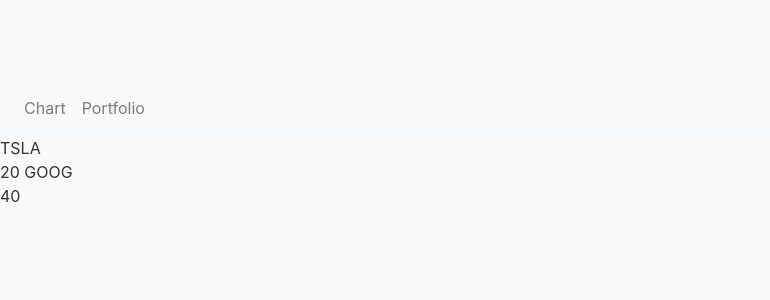
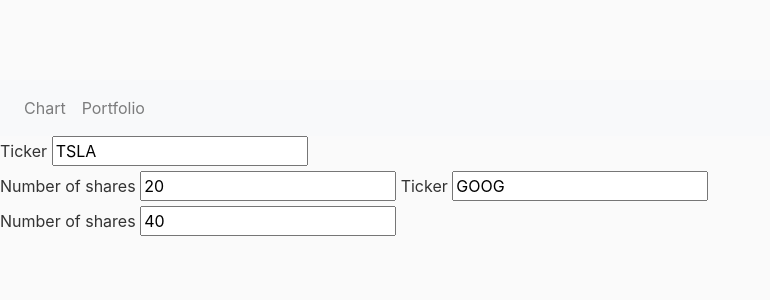
Before and after one commit to NateLeeP/Finance-App, a Flask app: page /portfolio in a window 1280 px wide. Shown: the top 300 px of the page, without its empty margins (0-770 px from the left). Run offline with Flask 2, Linux system fonts and the light colour scheme; some libraries are stand-ins or nearby versions.

Commit message:
Changes to 'portfolio.html'

```diff
--- a/financeapp/templates/portfolio.html
+++ b/financeapp/templates/portfolio.html
@@ -4,8 +4,8 @@
 
 {% for portfolio_entry in form.holdings %}
   {{portfolio_entry.hidden_tag()}}
-  {{portfolio_entry.ticker.data}} <br>
-  {{portfolio_entry.shares.data}}
+  {{portfolio_entry.ticker.label}} {{portfolio_entry.ticker}}<br>
+  {{portfolio_entry.shares.label}} {{portfolio_entry.shares}}
 
 {% endfor %}
 
```
